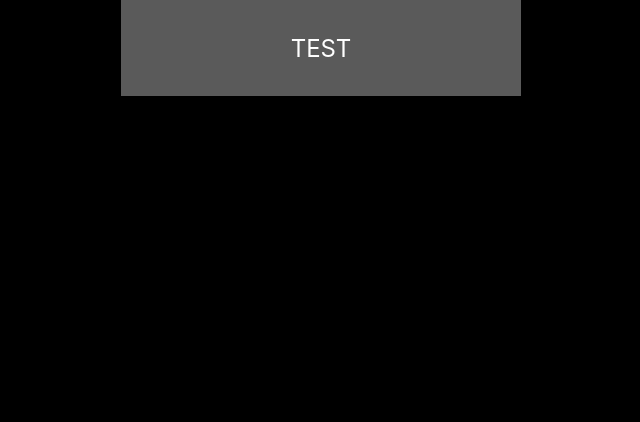
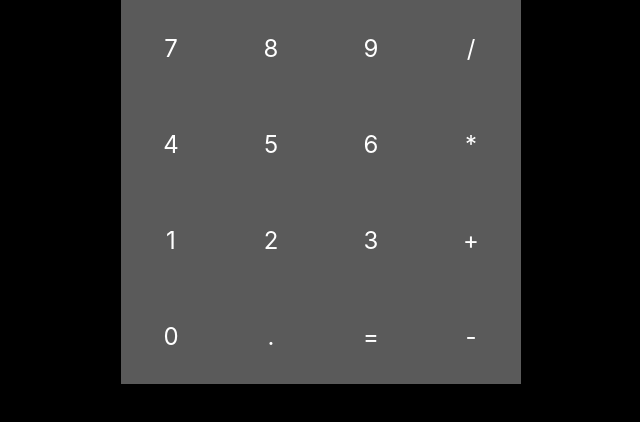
Before and after one commit to shree0007/calculator_react, a React (Create React App) app: page / in a window 1280 px wide. Shown: the top 422 px of the page, without its empty margins (319-959 px from the left). Built offline with nearby package versions, Linux system fonts and the light colour scheme.

Commit message:
created buttons for all numbers and operators

```diff
--- a/src/App.css
+++ b/src/App.css
@@ -14,3 +14,7 @@
   width: 400px;
   border-radius: 16px;
 }
+
+.row {
+  display: flex;
+}
--- a/src/App.js
+++ b/src/App.js
@@ -5,7 +5,32 @@
   return (
     <div className="App">
       <div className='calc-wrapper'>
-        <Button />
+
+        <div className='row'>
+          <Button symbol="7" />
+          <Button symbol="8" />
+          <Button symbol="9" />
+          <Button symbol="/" />
+        </div>
+        <div className='row'>
+          <Button symbol="4" />
+          <Button symbol="5" />
+          <Button symbol="6" />
+          <Button symbol="*" />
+        </div>
+        <div className='row'>
+          <Button symbol="1" />
+          <Button symbol="2" />
+          <Button symbol="3" />
+          <Button symbol="+" />
+        </div>
+        <div className='row'>
+          <Button symbol="0" />
+          <Button symbol="." />
+          <Button symbol="=" />
+          <Button symbol="-" />
+        </div>
+
       </div>
     </div>
   );
--- a/src/components/Button.js
+++ b/src/components/Button.js
@@ -1,10 +1,10 @@
 import React from 'react';
 import './Button.css';
 
-const Button = () => {
+const Button = ({ symbol }) => {
     return (
         <div className='button-wrapper'>
-            TEST
+            {symbol}
         </div>
     );
 };
```
